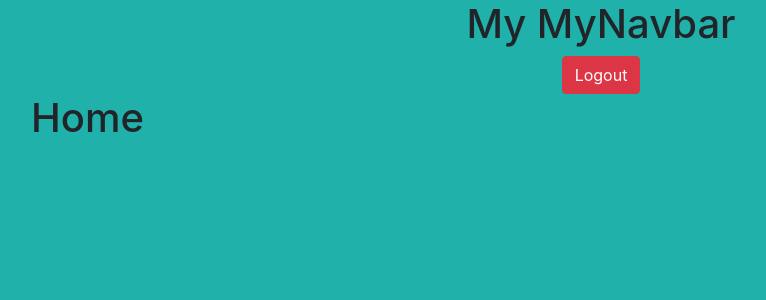
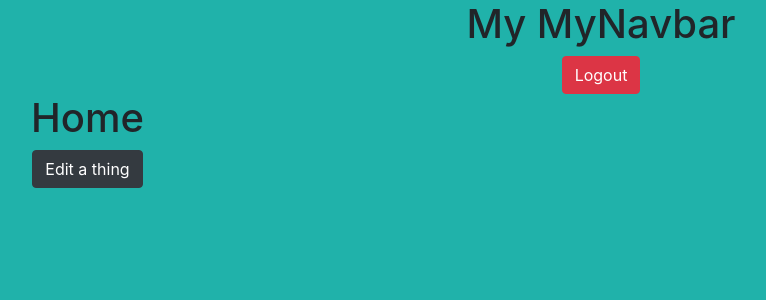
Before and after one commit to joeypetrone/scatt-surprise, a React (Create React App) app: page /home in a window 1280 px wide. Shown: the top 300 px of the page, without its empty margins (39-805 px from the left). Built offline with nearby package versions, Linux system fonts and the light colour scheme; no server answers; sample sign-in values are in the browser's storage.

Commit message:
edit scatt button

```diff
--- a/src/components/pages/EditScatt/EditScatt.js
+++ b/src/components/pages/EditScatt/EditScatt.js
@@ -4,9 +4,11 @@
 
 class EditScatt extends React.Component {
   render() {
+    const editId = this.props.match.params.scattId;
     return (
       <div className="EditScatt">
         <h1>Edit Scatt</h1>
+        <h2>The Scatt id is {editId}</h2>
       </div>
     );
   }
--- a/src/components/pages/Home/Home.js
+++ b/src/components/pages/Home/Home.js
@@ -3,10 +3,17 @@
 import './Home.scss';
 
 class Home extends React.Component {
+  editEvent = (e) => {
+    e.preventDefault();
+    const scattId = 'monkeyButt67';
+    this.props.history.push(`/edit/${scattId}`);
+  }
+
   render() {
     return (
       <div className="Home">
         <h1>Home</h1>
+        <button className="btn btn-dark" onClick={this.editEvent}>Edit a thing</button>
       </div>
     );
   }
```
